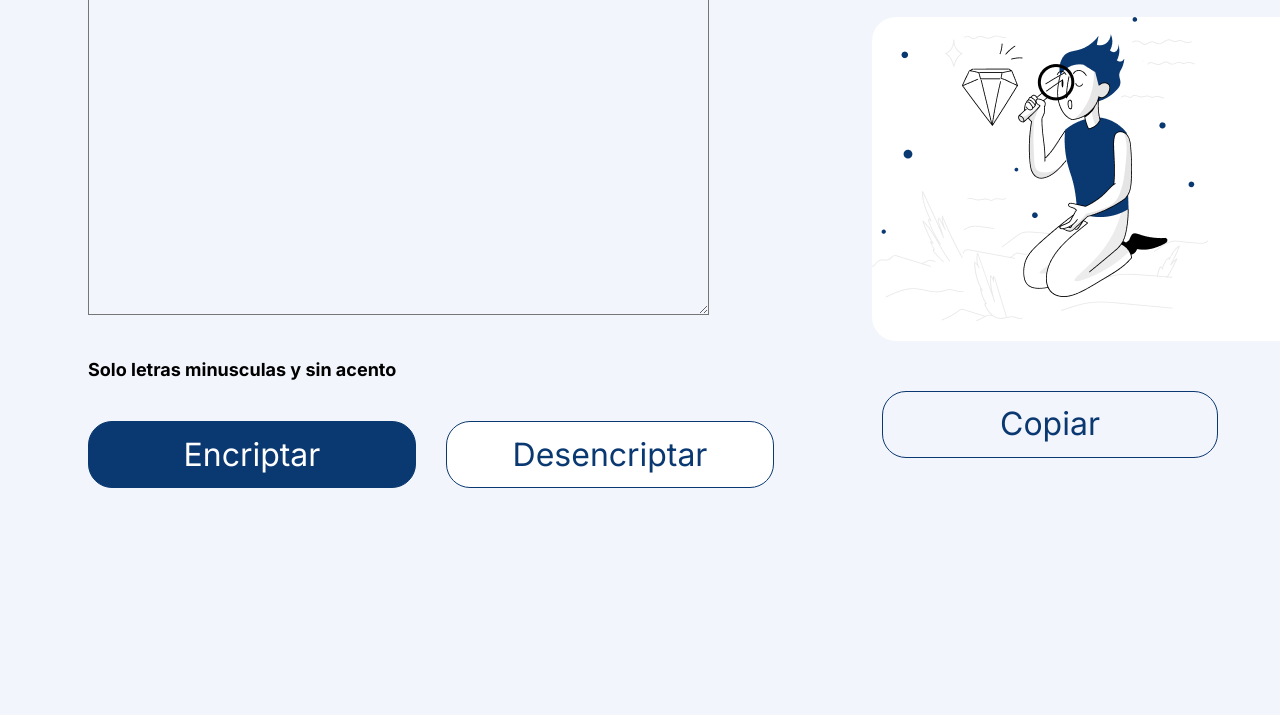
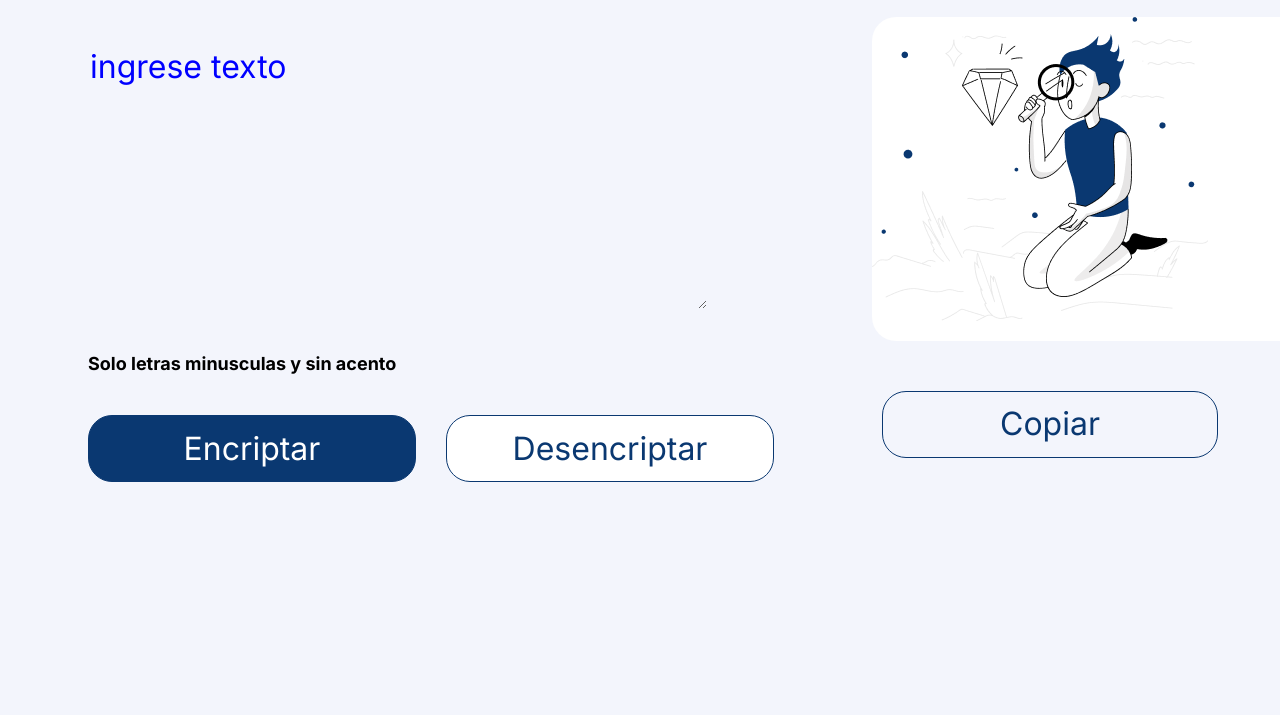
Before and after one commit to MANUEL581019/Encriptador, a plain HTML site: page index.html in a window 1280 px wide. Shown: the part 85-800 px from the top of the page. Drawn offline with Linux system fonts and the light colour scheme.

Commit message:
CambioPlace

```diff
--- a/index.html
+++ b/index.html
@@ -17,7 +17,7 @@
     <main>
     <section>
 
-        <textarea name="" id="" cols="30" rows="10"></textarea>
+        <textarea class="texto"  cols="30" rows="8" placeholder="ingrese texto"></textarea>
 
         <div>
             <h6 class="informacion">Solo letras minusculas y sin acento</h6>
```
